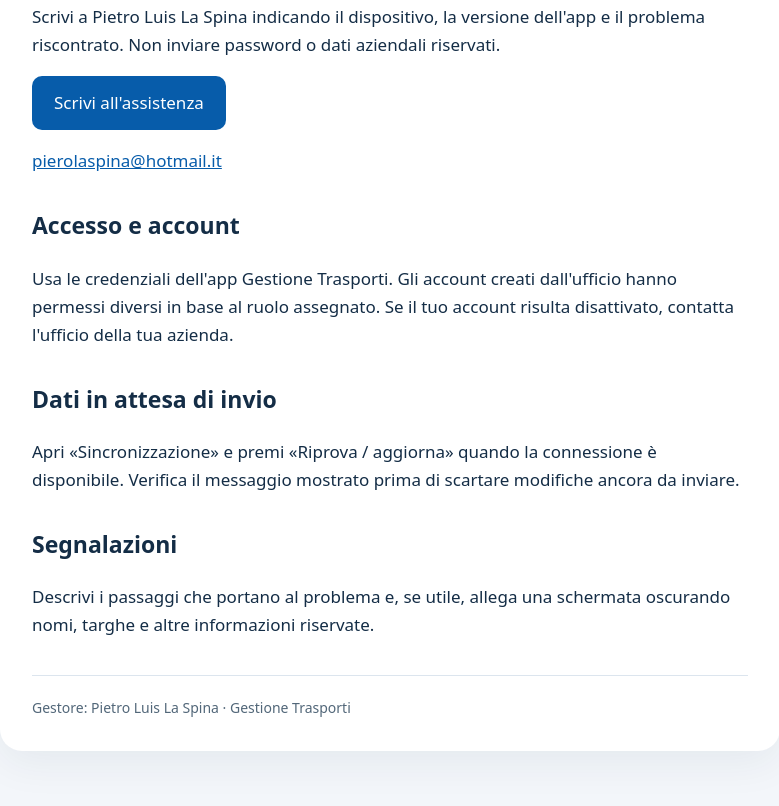
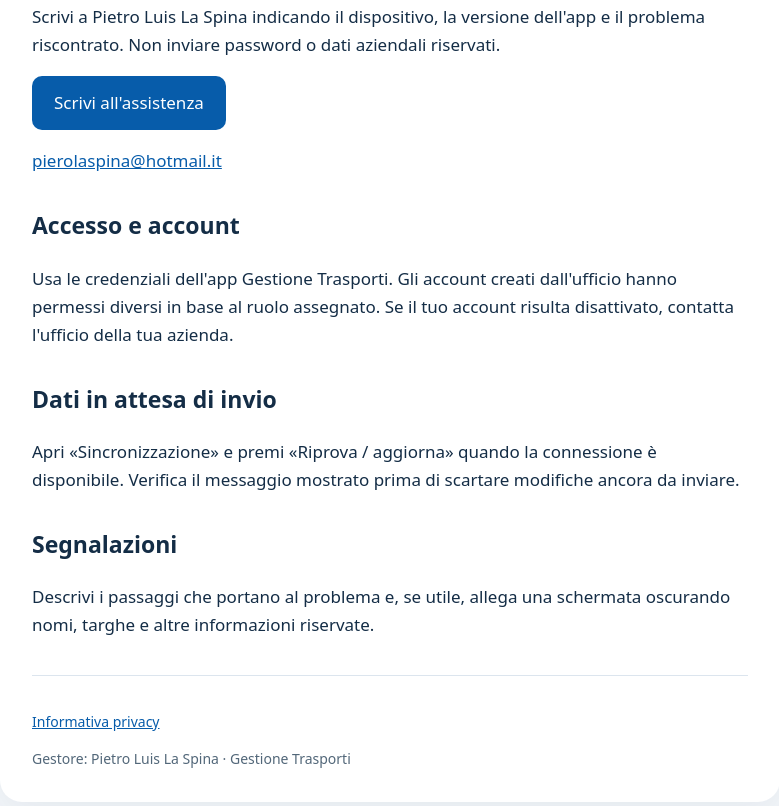
Before and after one commit to pierolaspina/gestione-trasporti-assistenza, a plain HTML site: page index.html in a window 1280 px wide. Shown: the part 342-1148 px from the top of the page, without its empty margins (250-1029 px from the left). Drawn offline with Linux system fonts and the light colour scheme.

Commit message:
Publish public app support page

```diff
--- a/index.html
+++ b/index.html
@@ -21,6 +21,6 @@
   <p>Apri «Sincronizzazione» e premi «Riprova / aggiorna» quando la connessione è disponibile. Verifica il messaggio mostrato prima di scartare modifiche ancora da inviare.</p>
   <h2>Segnalazioni</h2>
   <p>Descrivi i passaggi che portano al problema e, se utile, allega una schermata oscurando nomi, targhe e altre informazioni riservate.</p>
-  <footer>Gestore: Pietro Luis La Spina · Gestione Trasporti</footer>
+  <footer><p><a href="privacy.html">Informativa privacy</a></p>Gestore: Pietro Luis La Spina · Gestione Trasporti</footer>
 </main></body>
 </html>
```
